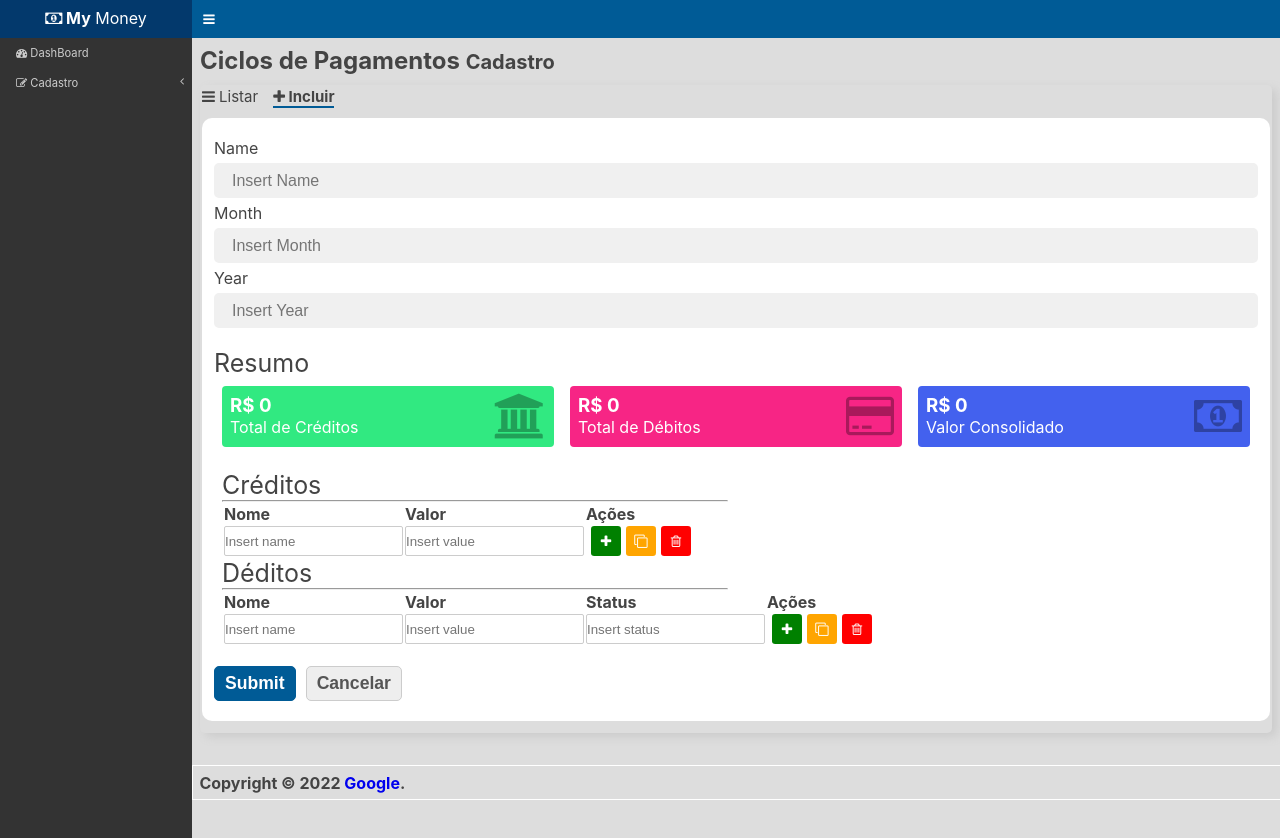
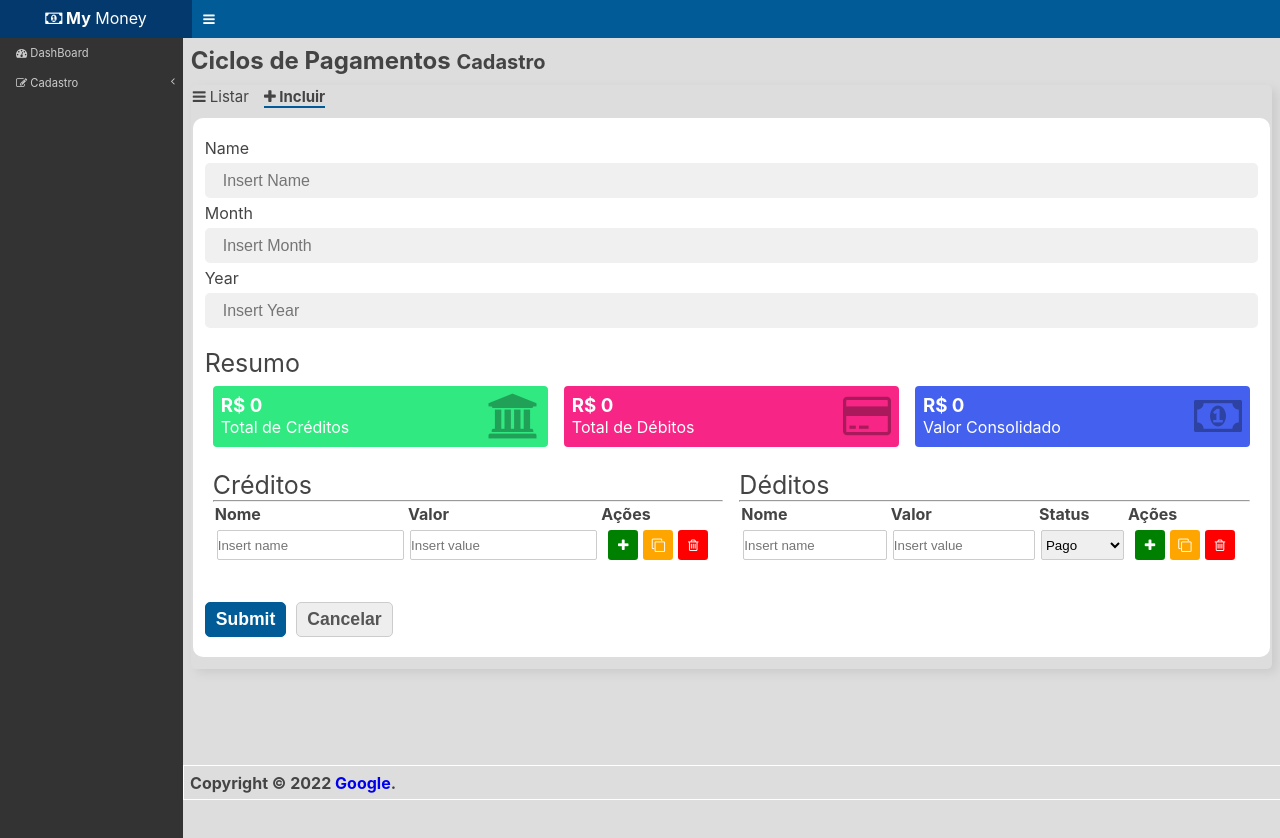
Before and after one commit to Kaioh95/react-practice, a React (Create React App) app in the folder my-money-app/frontend/: page /billingCycles in a window 1280 px wide. Both pictures are taken after a click on the link "Incluir". Built offline with nearby package versions, Linux system fonts and the light colour scheme; no server answers.

Commit message:
My-Money fixing credit/debt tables

```diff
--- a/my-money-app/frontend/src/components/Menu/MenuItem/index.tsx
+++ b/my-money-app/frontend/src/components/Menu/MenuItem/index.tsx
@@ -11,7 +11,7 @@ export default function MenuItem(props: MenuItemProps){
     return(
         <li>
             <ItemLink href={props.path}>
-                <i className={`fa fa-${props.icon}`}></i> {props.label}
+                <i className={`fa fa-${props.icon}`}></i> <span>{props.label}</span>
             </ItemLink>
         </li>
     )
--- a/my-money-app/frontend/src/components/Menu/MenuTree/index.tsx
+++ b/my-money-app/frontend/src/components/Menu/MenuTree/index.tsx
@@ -21,7 +21,7 @@ export default function MenuTree(props: MenuTreeProps){
     return(
         <li>
             <ItemLink onClick={changeDisplay}>
-                <i className={`fa fa-${props.icon}`}></i> {props.label}
+                <i className={`fa fa-${props.icon}`}></i> <span>{props.label}</span>
                 <i className={`fa fa-angle-left`} style={{float: "right"}}></i>
             </ItemLink>
             <UlTree style={{ display: menuDisplay }}>
--- a/my-money-app/frontend/src/components/forms/BillingCycleForm/index.tsx
+++ b/my-money-app/frontend/src/components/forms/BillingCycleForm/index.tsx
@@ -35,9 +35,9 @@ export default function BillingCycleForm(props: BillingCycleFormProps){
         actions.resetForm()
     }
 
-    function calcSum(values: Array<{[key: string]: string}>){
+    function calcSum(values: Array<{[key: string]: string}> = [{value:"0"}]){
         const sum = (t: number, v: number) => t + v
-        return values.map(c => +c.value || 0).reduce(sum)
+        return values.map(c => +c.value || 0).reduce(sum, 0)
     }
 
     return(
@@ -77,8 +77,8 @@ export default function BillingCycleForm(props: BillingCycleFormProps){
                 <ErrorMessage component={FormError} name="year"/>
 
                 <Summary
-                    credit={calcSum(values.credits || [{}])}
-                    debt={calcSum(values.debts || [{}])}/>
+                    credit={calcSum(values.credits)}
+                    debt={calcSum(values.debts)}/>
 
                 <ItemListSection>
                     <ItemList
--- a/my-money-app/frontend/src/components/forms/BillingCycleForm/styles.ts
+++ b/my-money-app/frontend/src/components/forms/BillingCycleForm/styles.ts
@@ -95,5 +95,6 @@ export const BtnDanger = styled.button`
 `
 
 export const ItemListSection = styled.section`
-    display: grid;
+    display: flex;
+    flex-wrap: wrap;
 `
--- a/my-money-app/frontend/src/components/forms/Input/styles.ts
+++ b/my-money-app/frontend/src/components/forms/Input/styles.ts
@@ -4,4 +4,5 @@ export const FormInput = styled.input`
     border: 1px solid #ccc;
     border-radius: 2px;
     height: 30px;
+    width: 100%;
 `
--- a/my-money-app/frontend/src/components/forms/ItemList/index.tsx
+++ b/my-money-app/frontend/src/components/forms/ItemList/index.tsx
@@ -1,7 +1,7 @@
 import { connect, ErrorMessage, Field, FieldArray, FieldArrayRenderProps } from "formik";
 import Grid from "../../../Layout/Grid";
 import Input from "../Input";
-import { Button, FieldSet, FormError, ThLeft } from "./styles";
+import { Button, FieldSet, FormError, Select, Table, ThLeft } from "./styles";
 
 interface ItemListProps{
     cols: string
@@ -15,13 +15,6 @@ interface ItemListProps{
 const ItemList = (props: ItemListProps) => {
     const rows = props.formik?.values?.[`${props.field}`]?.length > 0
         ? props.formik?.values?.[`${props.field}`] : [{}]
-
-    /*function add(index: number, item:{[key: string]: string}={}){
-        if(!props.readOnly){
-            console.log(index, item)
-        }
-    }
-    */
 
     function renderRows(arrHelp: FieldArrayRenderProps){
         return rows.map((item: {[key: string]: string}, index: number) => (
@@ -47,11 +40,15 @@ const ItemList = (props: ItemListProps) => {
                 {props.showStatus &&
                     <td>
                         <Field
-                            type="string"
-                            as={Input}
+                            type="input"
+                            as={Select}
                             name={`${props.field}[${index}].status`}
                             readOnly={props.readOnly}
-                            placeholder={item.value || 'Insert status'}/>
+                            placeholder={item.value || 'Insert status'}>
+                                <option value="PAGO">Pago</option>
+                                <option value="PEDENTE">Pedente</option>
+                                <option value="AGENDADO">Agendado</option>
+                        </Field>
                         <ErrorMessage name={`${props.field}[${index}].status`} component={FormError}/>
                     </td>
                 }
@@ -81,7 +78,7 @@ const ItemList = (props: ItemListProps) => {
                     <>
                     <legend style={{fontSize: "25px"}}>{props.legend}</legend>
                     <hr/>
-                    <table>
+                    <Table>
                         <thead>
                             <tr>
                                 <ThLeft>Nome</ThLeft>
@@ -93,7 +90,7 @@ const ItemList = (props: ItemListProps) => {
                         <tbody>
                             {renderRows(arrayHelpers)}
                         </tbody>
-                    </table>
+                    </Table>
                     </>
                 )}/>
             </FieldSet>
--- a/my-money-app/frontend/src/components/forms/ItemList/styles.ts
+++ b/my-money-app/frontend/src/components/forms/ItemList/styles.ts
@@ -2,6 +2,23 @@ import styled from "styled-components"
 
 export const ThLeft = styled.th`
     text-align: left;
+`
+
+export const Select = styled.select`
+    border: 1px solid #ccc;
+    border-radius: 2px;
+    height: 30px;
+`
+
+export const Table = styled.table`
+    caption-side: bottom;
+    margin-bottom: 1rem;
+    width: 100%;
+    max-width: 100%;
+
+    & td{
+        padding: 4px 2px;
+    }
 `
 
 export const FieldSet = styled.div`
```
